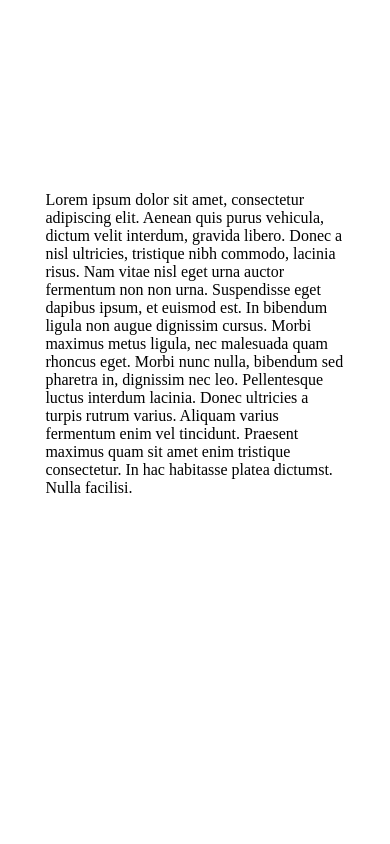
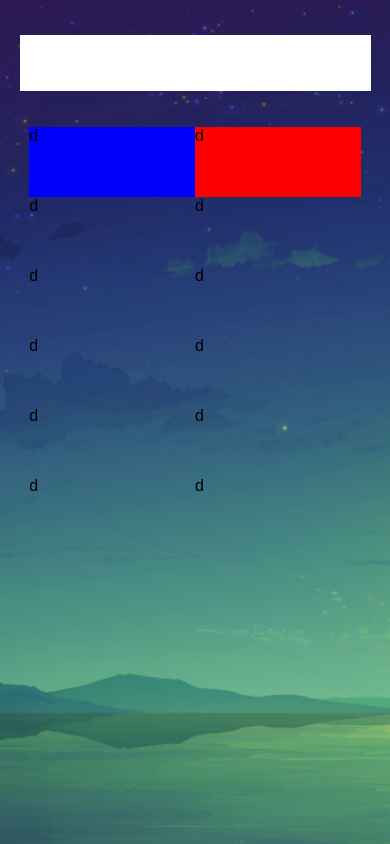
Before and after one commit to ankailou/Yankai, a website: page data/new-tab.html in a window 390 px wide. Drawn offline with Linux system fonts and the light colour scheme.

Commit message:
Started implementation of tableau. Responsive.

```diff
--- a/data/new-tab.html
+++ b/data/new-tab.html
@@ -5,24 +5,27 @@
   <meta charset="UTF-8">
   <title></title>
 
+  <link rel="stylesheet" href="bower_components/normalize.css/normalize.css">
   <link rel="stylesheet" href="style.css">
 </head>
 <body>
   <div class="bar">
-    <input class="bar" type="">
+    <input type="">
   </div>
 
   <div class="tableau">
-    <p>Lorem ipsum dolor sit amet, consectetur adipiscing elit. Aenean quis
-      purus vehicula, dictum velit interdum, gravida libero. Donec a nisl
-      ultricies, tristique nibh commodo, lacinia risus. Nam vitae nisl eget
-      urna auctor fermentum non non urna. Suspendisse eget dapibus ipsum, et
-      euismod est. In bibendum ligula non augue dignissim cursus. Morbi maximus
-      metus ligula, nec malesuada quam rhoncus eget. Morbi nunc nulla, bibendum
-      sed pharetra in, dignissim nec leo. Pellentesque luctus interdum lacinia.
-      Donec ultricies a turpis rutrum varius. Aliquam varius fermentum enim vel
-      tincidunt. Praesent maximus quam sit amet enim tristique consectetur. In
-      hac habitasse platea dictumst. Nulla facilisi.</p>
+    <div class="icon twitter">d</div>
+    <div class="icon red">d</div>
+    <div class="icon">d</div>
+    <div class="icon">d</div>
+    <div class="icon">d</div>
+    <div class="icon">d</div>
+    <div class="icon">d</div>
+    <div class="icon">d</div>
+    <div class="icon">d</div>
+    <div class="icon">d</div>
+    <div class="icon">d</div>
+    <div class="icon">d</div>
   </div>
 </body>
 </html>
--- a/data/style.scss
+++ b/data/style.scss
@@ -1,19 +1,68 @@
 @import 'bower_components/susy/sass/susy';
+
+$container-style: fluid;
+
+* {
+  box-sizing: border-box;
+}
+
+body {
+  background: url(background.jpg) no-repeat center center fixed;
+  background-size: cover;
+  -webkit-background-size: cover;
+  -moz-background-size: cover;
+}
 
 .bar {
   @include container(90%);
 
-  margin-top: 2em;
-  margin-bottom: 2em;
-
   input {
+    @include span(10 of 12);
+    width: 100%;
     border: medium none;
     padding: 1em 1.5em;
-    width: 100%;
     font-size: 1.1em;
+    margin: 2em 0;
   }
 }
 
 .tableau {
-  @include container(80%);
+  @include container(85%);
+
+  .icon {
+    float: left;
+    width: 100%;
+    height: 70px;
+  }
+  .twitter {
+    background: blue;
+  }
+
+  .red {
+    background: red;
+  }
 }
+
+@media (min-width: 350px) {
+  .icon {
+    width: 50% !important;
+  }
+}
+
+@media (min-width: 600px) {
+  .icon {
+    width: percentage(1/3) !important;
+  }
+}
+
+@media (min-width: 800px) {
+  .icon {
+    width: percentage(1/4) !important;
+  }
+}
+
+@media (min-width: 950px) {
+  .icon {
+    width: percentage(1/5) !important;
+  }
+}
```
Also changed, not shown: data/bower_components/normalize.css/bower.json (added, +13 -0 lines), data/background.jpg (added), data/bower_components/normalize.css/.bower.json (added), data/bower_components/normalize.css/LICENSE.md (added), data/bower_components/normalize.css/README.md (added), data/bower_components/normalize.css/normalize.css (added), data/style.css.
